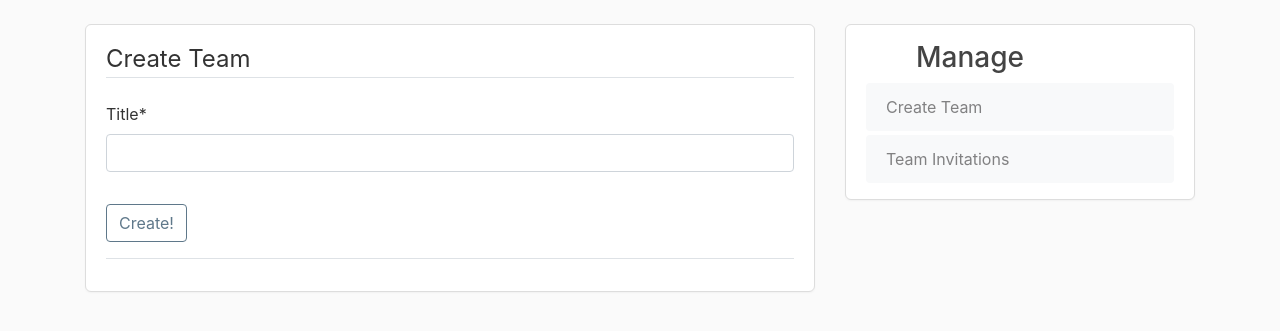
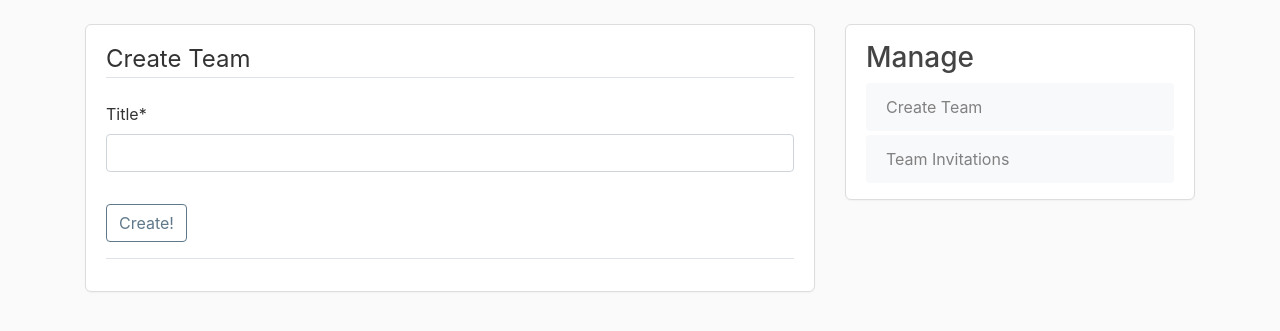
Before and after one commit to f20250867-gif/cc_project, a Django app: page /team/new/ in a window 1280 px wide. Shown: the part 56-387 px from the top of the page. Run offline with Django 5.2, Linux system fonts and the light colour scheme; the visitor is signed in with stand-in values (Sample User, id 1); parts of the project's set-up code (start-up, migrations or seed data) failed here and were passed over; some libraries are stand-ins or nearby versions.

```diff
--- a/teams/static/teams/main.css
+++ b/teams/static/teams/main.css
@@ -8,7 +8,8 @@ body {
 
 h1, h2, h3, h4, h5, h6 {
   color: #444444;
-  margin-left: 50px;
+  text-align: start;
+
 }
 
 ul {
@@ -141,3 +142,6 @@ a.article-title:hover {
 .list-group-item-light:hover {
   background-color: #eef1f3;
 }
+.text-start {
+  text-align: start;
+}
```
